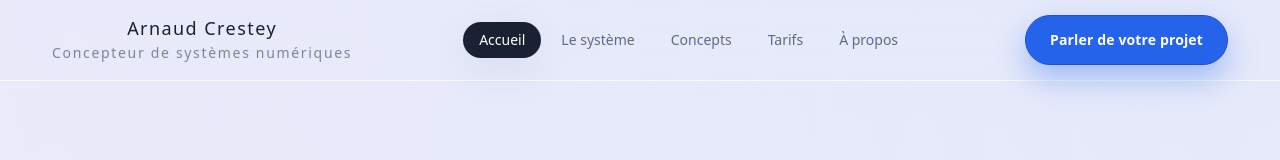
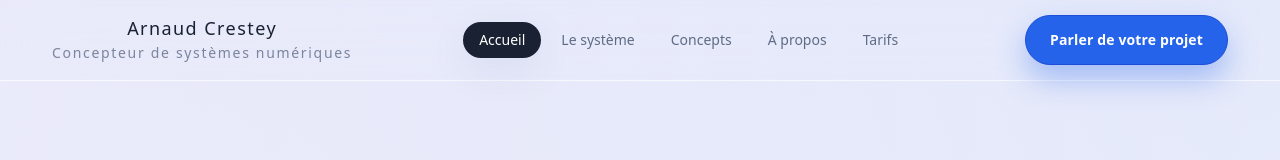
Before and after one commit to arnaudcrestey/portail-site-vitrine, a Next.js app: page / in a window 1280 px wide. Shown: the top 160 px of the page. Built offline with nearby package versions, Linux system fonts and the light colour scheme.

Commit message:
Update site.ts

```diff
--- a/data/site.ts
+++ b/data/site.ts
@@ -40,8 +40,8 @@ export const navigation: NavItem[] = [
   { href: '/', label: 'Accueil' },
   { href: '/systeme', label: 'Le système' },
   { href: '/concepts', label: 'Concepts' },
+  { href: '/a-propos', label: 'À propos' },
   { href: '/tarifs', label: 'Tarifs' },
-  { href: '/a-propos', label: 'À propos' },
 ];
 
 export const homeUniverses: UniverseCard[] = [
```
